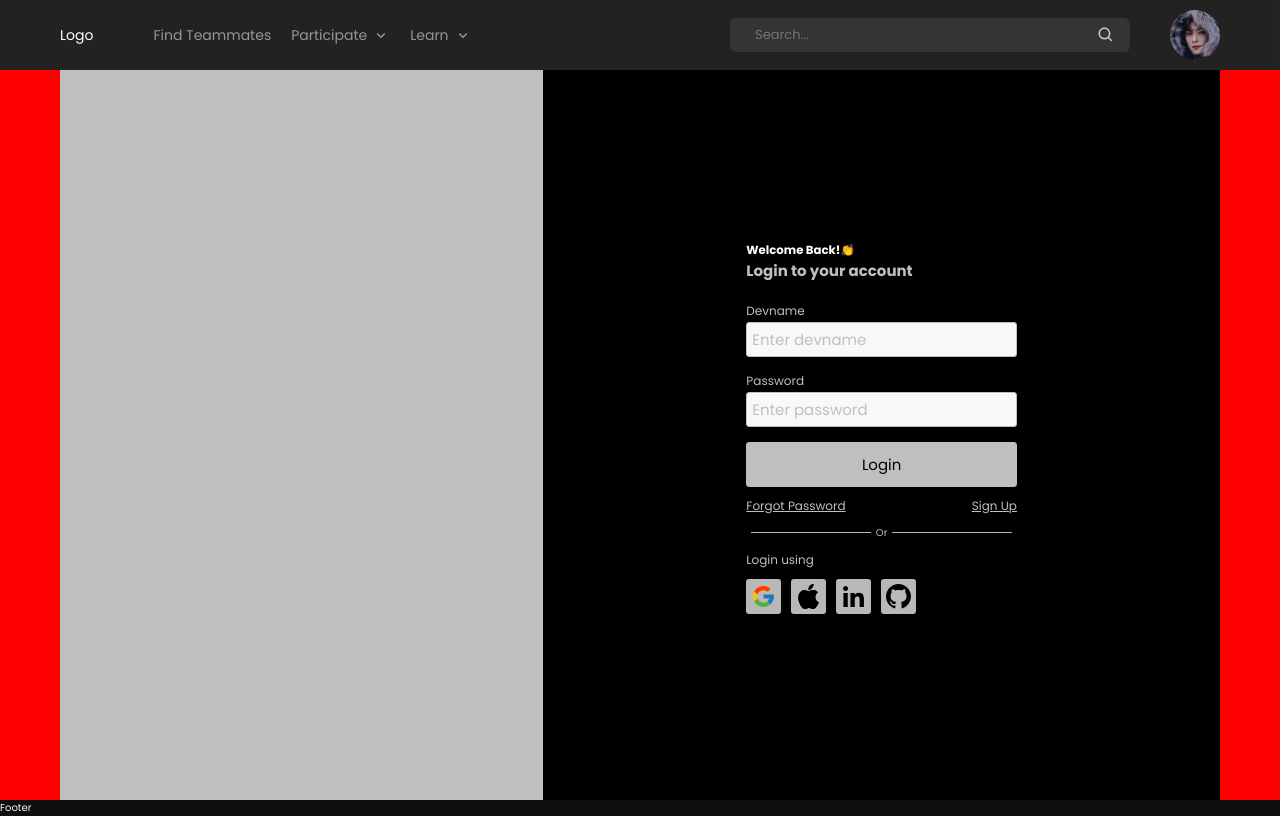
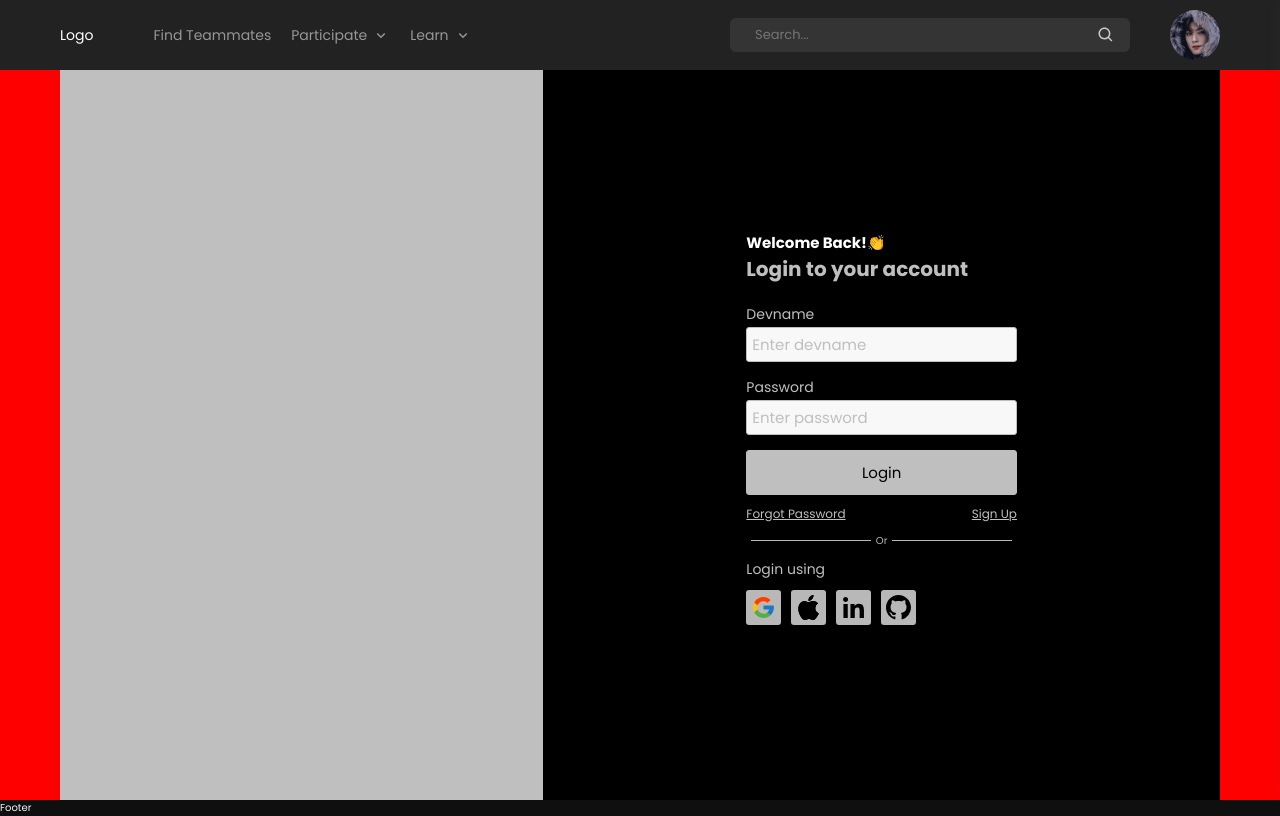
Before and after one commit to Techie-Pirates/TTIDFrontend, a Next.js app: page /login in a window 1280 px wide. Built offline with nearby package versions, Linux system fonts and the light colour scheme; no server answers.

Commit message:
changed the font size on the login page

```diff
--- a/pages/login/Login.module.scss
+++ b/pages/login/Login.module.scss
@@ -36,15 +36,17 @@
 
   h3 {
     color: white;
+    font-size: 1.5rem;
   }
 
   h2 {
     margin-bottom: 2rem;
+    font-size: 2rem;
   }
 
   label {
     margin-bottom: 0.2rem;
-    font-size: 1.2rem;
+    font-size: 1.4rem;
   }
 
   input {
```
